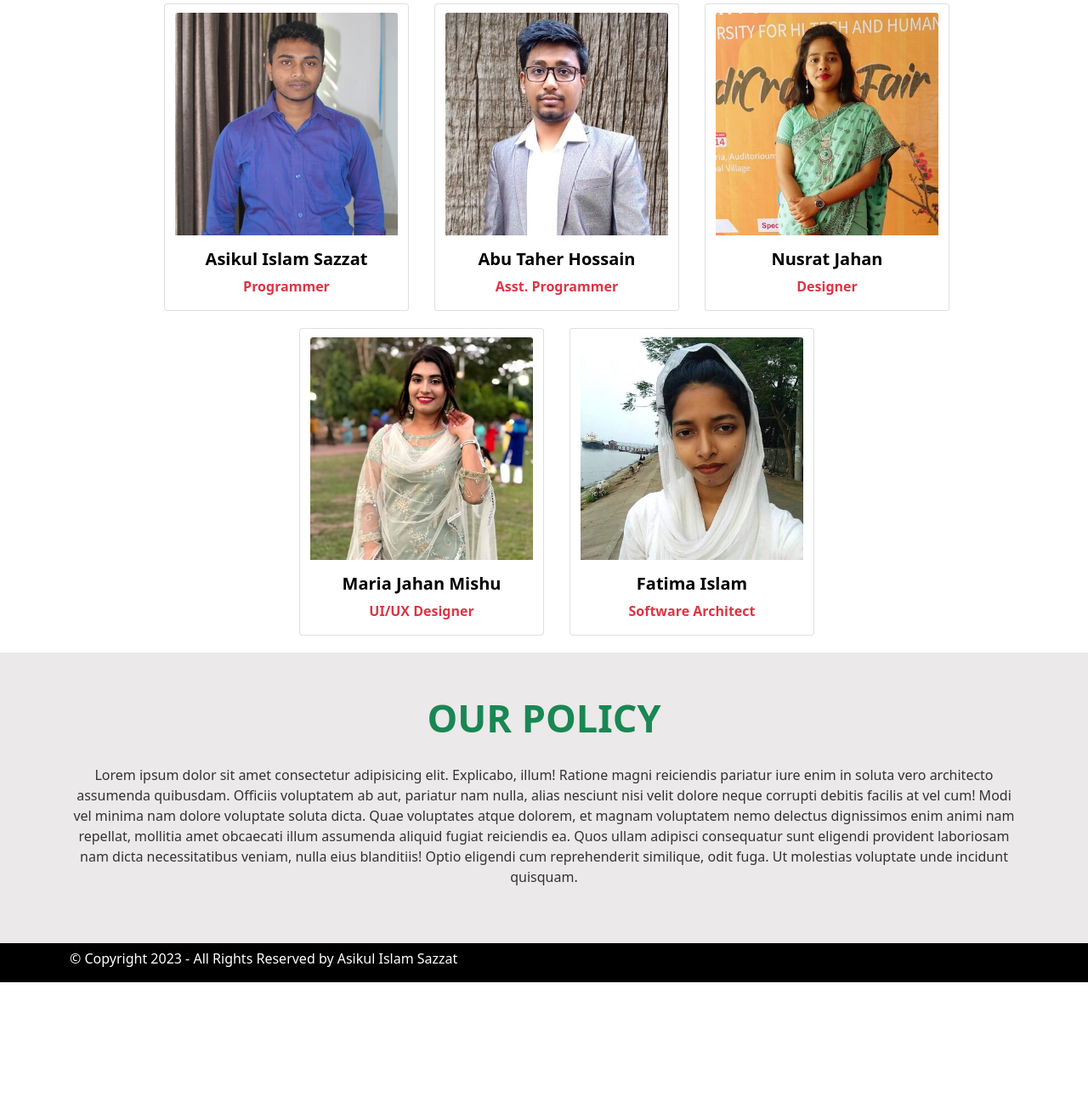
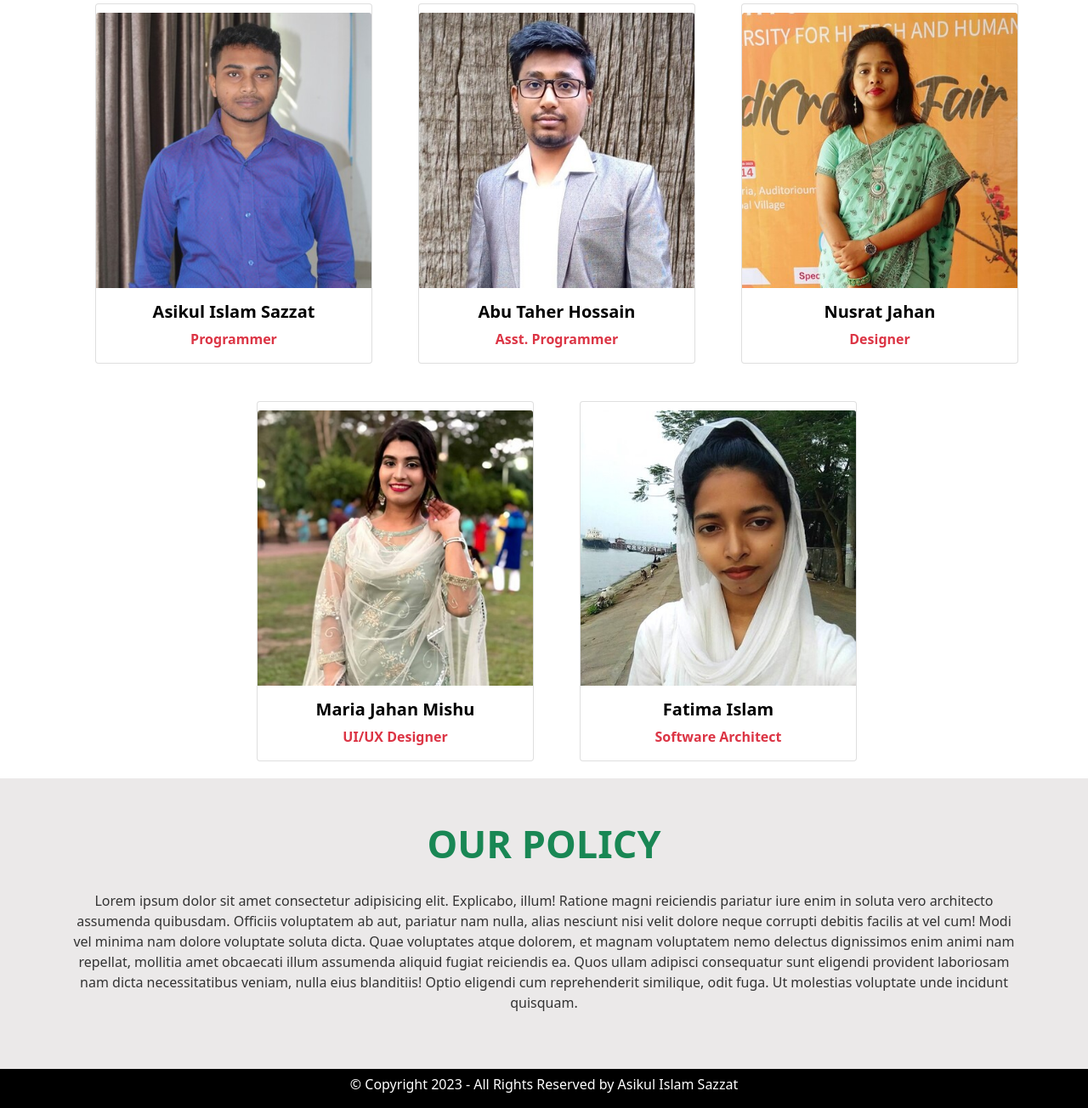
Before and after one commit to Sazzat-UGV/UGV-Web-Design-Class-Final-Project, a plain HTML site: page index.html in a window 1280 px wide. Shown: the part 1174-2478 px from the top of the page at 85% size. Before the commit the page ends 2330 px from the top, so only its background shows below. Drawn offline with nearby package versions, Linux system fonts and the light colour scheme.

Commit message:
committed

```diff
--- a/index.html
+++ b/index.html
@@ -80,81 +80,88 @@
     </section>
 
     <section class="team">
-    <div class="container ">
-      <div class="row ">
+      <div class="container">
+        <div class="row">
           <div class="col-12 text-center text-danger">
             <h1>MEET OUR TEAM</h1>
-          <div class="row d-flex justify-content-center">
-
-            <div class="card card-custom" style="width: 18rem;">
+            <div class="row row-cols-1 row-cols-md-2 row-cols-lg-3 g-4 justify-content-center">
+              <div class="col">
+                <div class="card card-custom">
                   <img src="./assets/img/team/Sazzat.jpg" class="card-img-top" alt="...">
                   <div class="card-body custom-card-body">
                     <h5 class="card-title fw-bold">Asikul Islam Sazzat</h5>
                     <p class="card-text text-danger fw-bold">Programmer</p>
                   </div>
                 </div>
-
-
-            <div class="card card-custom" style="width: 18rem;">
+              </div>
+              <div class="col">
+                <div class="card card-custom">
                   <img src="./assets/img/team/Taher.jpg" class="card-img-top" alt="...">
                   <div class="card-body custom-card-body">
                     <h5 class="card-title fw-bold">Abu Taher Hossain</h5>
                     <p class="card-text text-danger fw-bold">Asst. Programmer</p>
                   </div>
                 </div>
-
-
-            <div class="card card-custom" style="width: 18rem;">
+              </div>
+              <div class="col">
+                <div class="card card-custom">
                   <img src="./assets/img/team/Nusrat.jpg" class="card-img-top" alt="...">
                   <div class="card-body custom-card-body">
                     <h5 class="card-title fw-bold">Nusrat Jahan</h5>
                     <p class="card-text text-danger fw-bold">Designer</p>
                   </div>
                 </div>
-
-
-            <div class="card card-custom" style="width: 18rem;">
+              </div>
+              <div class="col">
+                <div class="card card-custom">
                   <img src="./assets/img/team/Maria.jpg" class="card-img-top" alt="...">
                   <div class="card-body custom-card-body">
                     <h5 class="card-title fw-bold">Maria Jahan Mishu</h5>
                     <p class="card-text text-danger fw-bold">UI/UX Designer</p>
                   </div>
                 </div>
-
-
-            <div class="card card-custom" style="width: 18rem;">
+              </div>
+              <div class="col">
+                <div class="card card-custom">
                   <img src="./assets/img/team/Fatima.jpg" class="card-img-top" alt="...">
                   <div class="card-body custom-card-body">
                     <h5 class="card-title fw-bold">Fatima Islam</h5>
                     <p class="card-text text-danger fw-bold">Software Architect</p>
                   </div>
                 </div>
-
+              </div>
             </div>
           </div>
         </div>
       </div>
     </section>
 
+
+
 <section class="policy">
   <div class="container">
     <div class="row">
-        <div class="col-12 text-center">
+      <div class="col-md-12 text-center">
         <h1> OUR POLICY</h1>
         <p>Lorem ipsum dolor sit amet consectetur adipisicing elit. Explicabo, illum! Ratione magni reiciendis pariatur iure enim in soluta vero architecto assumenda quibusdam. Officiis voluptatem ab aut, pariatur nam nulla, alias nesciunt nisi velit dolore neque corrupti debitis facilis at vel cum! Modi vel minima nam dolore voluptate soluta dicta. Quae voluptates atque dolorem, et magnam voluptatem nemo delectus dignissimos enim animi nam repellat, mollitia amet obcaecati illum assumenda aliquid fugiat reiciendis ea. Quos ullam adipisci consequatur sunt eligendi provident laboriosam nam dicta necessitatibus veniam, nulla eius blanditiis! Optio eligendi cum reprehenderit similique, odit fuga. Ut molestias voluptate unde incidunt quisquam.</p>
       </div>
     </div>
   </div>
 </section>
+
 <footer>
   <div class="footer">
     <div class="container">
       <div class="row">
-          <p>© Copyright 2023 - All Rights Reserved by Asikul Islam Sazzat</p>
+        <div class="col-md-12 text-center">
+          <p>© Copyright 2023
+            - All Rights Reserved by Asikul Islam Sazzat</p>
+        </div>
       </div>
     </div>
   </div>
 </footer>
+
 
 
     <!-- Optional JavaScript; choose one of the two! -->
```
Lines whose indentation alone changed are shown as unchanged.
